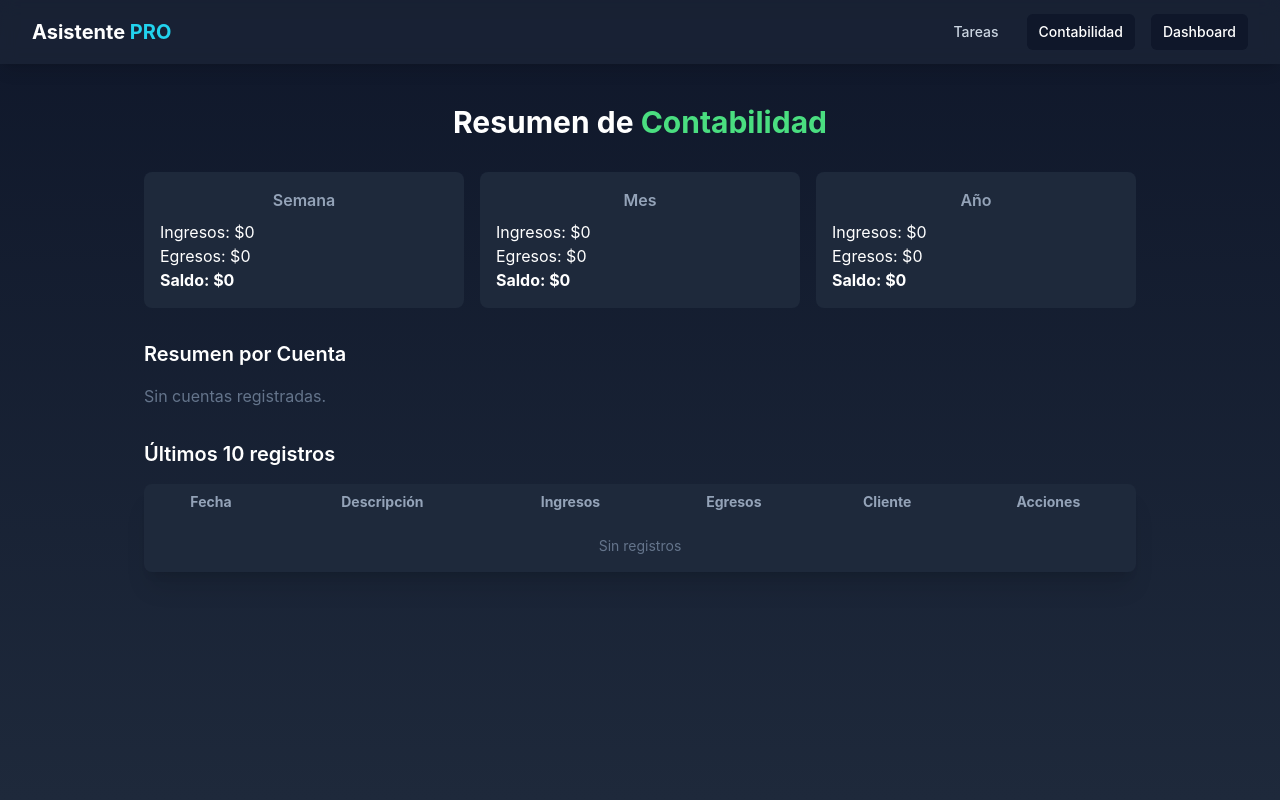
After one commit to jensen27718/registro_voz, a Django app: page /contabilidad/dashboard/ in a window 1280 px wide. The commit adds this page. Run offline with Django 4.2, Linux system fonts and the light colour scheme; data that the repository does not hold is empty; some libraries are stand-ins or nearby versions; some web fonts are replaced.

Commit message:
Merge main into work and resolve conflicts

```diff
--- /dev/null
+++ b/interfaz/templates/interfaz/dashboard.html
@@ -0,0 +1,109 @@
+{% extends 'base.html' %}
+
+{% block title %}Dashboard Contable{% endblock %}
+
+{% block content %}
+<div class="max-w-5xl mx-auto px-4">
+  <header class="text-center mb-8">
+    <h1 class="text-3xl font-bold text-white">Resumen de <span class="text-green-400">Contabilidad</span></h1>
+  </header>
+
+  <div class="grid grid-cols-1 sm:grid-cols-3 gap-4 mb-8">
+    <div class="bg-slate-800 rounded-lg p-4">
+      <h2 class="text-center font-semibold text-slate-400 mb-2">Semana</h2>
+      <p>Ingresos: ${{ totales_semana.ingresos }}</p>
+      <p>Egresos: ${{ totales_semana.egresos }}</p>
+      <p class="font-bold">Saldo: ${{ totales_semana.saldo }}</p>
+    </div>
+    <div class="bg-slate-800 rounded-lg p-4">
+      <h2 class="text-center font-semibold text-slate-400 mb-2">Mes</h2>
+      <p>Ingresos: ${{ totales_mes.ingresos }}</p>
+      <p>Egresos: ${{ totales_mes.egresos }}</p>
+      <p class="font-bold">Saldo: ${{ totales_mes.saldo }}</p>
+    </div>
+    <div class="bg-slate-800 rounded-lg p-4">
+      <h2 class="text-center font-semibold text-slate-400 mb-2">Año</h2>
+      <p>Ingresos: ${{ totales_anio.ingresos }}</p>
+      <p>Egresos: ${{ totales_anio.egresos }}</p>
+      <p class="font-bold">Saldo: ${{ totales_anio.saldo }}</p>
+    </div>
+  </div>
+
+  <h2 class="text-xl font-semibold mb-4">Resumen por Cuenta</h2>
+  <div class="grid grid-cols-1 sm:grid-cols-2 lg:grid-cols-3 gap-4 mb-8">
+    {% for c in cuentas_data %}
+    <div class="bg-slate-800 rounded-lg p-4 space-y-2">
+      <h3 class="text-center font-bold text-cyan-400">{{ c.cuenta.nombre }}</h3>
+      <p class="text-center font-semibold">Saldo actual: ${{ c.saldo_actual }}</p>
+      <div class="grid grid-cols-3 gap-2 text-sm">
+        <div>
+          <h4 class="text-center text-slate-400 font-semibold mb-1">Semana</h4>
+          <p>Ing: ${{ c.totales_semana.ingresos }}</p>
+          <p>Egr: ${{ c.totales_semana.egresos }}</p>
+        </div>
+        <div>
+          <h4 class="text-center text-slate-400 font-semibold mb-1">Mes</h4>
+          <p>Ing: ${{ c.totales_mes.ingresos }}</p>
+          <p>Egr: ${{ c.totales_mes.egresos }}</p>
+        </div>
+        <div>
+          <h4 class="text-center text-slate-400 font-semibold mb-1">Año</h4>
+          <p>Ing: ${{ c.totales_anio.ingresos }}</p>
+          <p>Egr: ${{ c.totales_anio.egresos }}</p>
+        </div>
+      </div>
+    </div>
+    {% empty %}
+    <p class="text-slate-500">Sin cuentas registradas.</p>
+    {% endfor %}
+  </div>
+
+  <h2 class="text-xl font-semibold mb-4">Últimos 10 registros</h2>
+  <div class="bg-slate-800 rounded-lg overflow-hidden shadow-xl">
+    <table class="w-full text-sm">
+      <thead class="text-slate-400">
+        <tr>
+          <th class="px-4 py-2">Fecha</th>
+          <th class="px-4 py-2">Descripción</th>
+          <th class="px-4 py-2">Ingresos</th>
+          <th class="px-4 py-2">Egresos</th>
+          <th class="px-4 py-2">Cliente</th>
+          <th class="px-4 py-2">Acciones</th>
+        </tr>
+      </thead>
+      <tbody class="divide-y divide-slate-700">
+        {% for r in registros_recientes %}
+        <tr>
+          <td class="px-4 py-2">{{ r.fecha|date:'Y-m-d' }}</td>
+          <td class="px-4 py-2">{{ r.descripcion }}</td>
+          <td class="px-4 py-2">{{ r.ingresos }}</td>
+          <td class="px-4 py-2">{{ r.egresos }}</td>
+          <td class="px-4 py-2">{{ r.cliente.nombre|default:'--' }}</td>
+          <td class="px-4 py-2 whitespace-nowrap">
+            <a href="{% url 'interfaz:editar_registro' r.id %}" class="text-yellow-400 mr-2">Editar</a>
+            <button onclick="eliminarRegistro({{ r.id }})" class="text-red-500">Eliminar</button>
+          </td>
+        </tr>
+        {% empty %}
+        <tr><td colspan="6" class="text-center py-4 text-slate-500">Sin registros</td></tr>
+        {% endfor %}
+      </tbody>
+    </table>
+  </div>
+  <form id="delete-form" method="post" class="hidden">{% csrf_token %}</form>
+</div>
+{% endblock %}
+
+{% block extra_scripts %}
+<script>
+async function eliminarRegistro(id){
+  if(!confirm('¿Eliminar el registro?')) return;
+  const form = document.getElementById('delete-form');
+  await fetch(`{% url 'interfaz:eliminar_registro' 0 %}`.replace('0', id), {
+    method: 'POST',
+    headers: {'X-CSRFToken': form.querySelector('input[name="csrfmiddlewaretoken"]').value}
+  });
+  window.location.reload();
+}
+</script>
+{% endblock %}
--- a/interfaz/urls.py
+++ b/interfaz/urls.py
@@ -1,14 +1,15 @@
-# interfaz/urls.py
 from django.urls import path
 from . import views
 
-app_name = 'interfaz' # <-- AÑADIR ESTA LÍNEA
+app_name = 'interfaz'
 
 urlpatterns = [
     path('', views.home, name='home'),
+    path('dashboard/', views.dashboard, name='dashboard'),
     path('analizar/', views.analizar_texto, name='analizar'),
     path('registrar/', views.registrar_datos, name='registrar'),
-    # --- NUEVAS RUTAS PARA CREACIÓN DINÁMICA ---
     path('crear/categoria/', views.crear_categoria, name='crear_categoria'),
     path('crear/cuenta/', views.crear_cuenta, name='crear_cuenta'),
+    path('editar/<int:registro_id>/', views.editar_registro, name='editar_registro'),
+    path('eliminar/<int:registro_id>/', views.eliminar_registro, name='eliminar_registro'),
 ]
--- a/interfaz/views.py
+++ b/interfaz/views.py
@@ -1,29 +1,29 @@
-# interfaz/views.py
-
 import os
 import json
 import gspread
 import google.generativeai as genai
-from datetime import datetime
-from django.shortcuts import render
+from datetime import datetime, timedelta
+from difflib import get_close_matches
+
+from django.conf import settings
+from django.shortcuts import render, get_object_or_404, redirect
 from django.http import JsonResponse
 from django.views.decorators.csrf import csrf_exempt
-from django.conf import settings
-from .models import Categoria, Cuenta
-from difflib import get_close_matches # Importamos la librería para coincidencias aproximadas
+from django.utils import timezone
+from django.db.models import Sum
+
 from google.oauth2.service_account import Credentials
 from gspread.exceptions import SpreadsheetNotFound
 from googleapiclient.discovery import build
 
-# --- CONFIGURACIÓN ---
+from .models import Categoria, Cuenta, Cliente, Registro
+
 SCOPES = [
     "https://www.googleapis.com/auth/spreadsheets",
     "https://www.googleapis.com/auth/drive",
 ]
 
-# interfaz/views.py - CÓDIGO UNIFICADO
 try:
-    # Intenta importar el archivo de secretos del proyecto principal
     from registro_voz import secrets
 except ImportError:
     secrets = None
@@ -36,7 +36,6 @@ else:
 if GEMINI_API_KEY:
     genai.configure(api_key=GEMINI_API_KEY)
 
-
 CREDS_FILE = os.path.join(settings.BASE_DIR, 'credentials.json')
 creds = Credentials.from_service_account_file(CREDS_FILE, scopes=SCOPES)
 client = gspread.authorize(creds)
@@ -46,10 +45,6 @@ HEADERS = ["fecha", "categoria", "cuenta", "descripcion", "egresos", "ingresos"]
 
 
 def get_or_create_worksheet():
-    """
-    Busca la hoja de cálculo por su nombre dentro de una carpeta específica.
-    Si la hoja o la carpeta no existen, las crea.
-    """
     try:
         drive_service = build('drive', 'v3', credentials=creds)
         folders_response = drive_service.files().list(
@@ -68,44 +63,31 @@ def get_or_create_worksheet():
             }
             folder = drive_service.files().create(body=folder_metadata, fields='id').execute()
             folder_id = folder.get('id')
-            print(f"Carpeta '{CONTABILIDAD_FOLDER_NAME}' creada con ID: {folder_id}")
-
             user_permission = {
                 'type': 'user',
                 'role': 'writer',
                 'emailAddress': 'artperezjensen@gmail.com'
             }
             drive_service.permissions().create(fileId=folder_id, body=user_permission, fields='id').execute()
-            print(f"Carpeta compartida con artperezjensen@gmail.com")
 
         try:
             spreadsheet = client.open(SHEET_NAME, folder_id=folder_id)
-            # print(f"Hoja '{SHEET_NAME}' encontrada.")
             return spreadsheet.sheet1
         except SpreadsheetNotFound:
-            print(f"Hoja '{SHEET_NAME}' no encontrada. Creando una nueva...")
             spreadsheet = client.create(SHEET_NAME, folder_id=folder_id)
             worksheet = spreadsheet.sheet1
             worksheet.append_row(HEADERS)
-            print(f"Hoja '{SHEET_NAME}' creada y encabezados añadidos.")
             return worksheet
-    except Exception as e:
-        print(f"Un error ocurrió en get_or_create_worksheet: {e}")
-        # En lugar de crashear, devolvemos None para que la vista principal pueda manejar el error.
+    except Exception:
         return None
 
 
 def home(request):
-    """Renderiza la página principal."""
     return render(request, 'interfaz/voz.html')
 
 
 @csrf_exempt
 def analizar_texto(request):
-    """
-    Analiza el texto en un solo paso y devuelve las mejores coincidencias
-    junto con las listas completas de opciones para el formulario.
-    """
     if request.method != 'POST':
         return JsonResponse({'error': 'Método no permitido'}, status=405)
 
@@ -114,108 +96,198 @@ def analizar_texto(request):
         texto_usuario = data.get('texto')
 
         prompt = f"""
-        Extrae los campos {", ".join(HEADERS)} del texto del usuario.
-        Extrae la categoría y la cuenta textualmente como las dice el usuario. No intentes validarlas.
+        Extrae los campos {', '.join(HEADERS)} y un campo opcional llamado cliente del texto del usuario.
+        Extrae la categoría y la cuenta textualmente como las dice el usuario.
         Usa la fecha de hoy ({datetime.now().strftime('%Y-%m-%d')}) si no se especifica.
         Texto del Usuario: "{texto_usuario}"
 
-        Responde ÚNICAMENTE con un objeto JSON que tenga una única clave raíz llamada "datos_extraidos".
-        EJEMPLO DE RESPUESTA CORRECTA:
+        Responde ÚNICAMENTE con un objeto JSON llamado "datos_extraidos".
+        EJEMPLO:
         {{
             "datos_extraidos": {{
                 "fecha": "2025-06-25",
                 "categoria": "Comida",
                 "cuenta": "Efectivo",
-                "descripcion": "almuerzo en el restaurante",
+                "descripcion": "almuerzo",
                 "egresos": 150.50,
-                "ingresos": 0
+                "ingresos": 0,
+                "cliente": "Juan"
             }}
         }}
         """
         model = genai.GenerativeModel('gemini-2.5-flash-preview-04-17')
         response = model.generate_content(prompt)
-        cleaned_response = response.text.strip().replace('`', '').replace('json', '')
-        ai_response = json.loads(cleaned_response)
-
-        # Manejo robusto de la respuesta de la IA (si devuelve lista o dict)
+        cleaned = response.text.strip().replace('`', '').replace('json', '')
+        ai_response = json.loads(cleaned)
         datos_extraidos = {}
-        if isinstance(ai_response, list) and len(ai_response) > 0:
+        if isinstance(ai_response, list) and ai_response:
             datos_extraidos = ai_response[0]
         elif isinstance(ai_response, dict):
-            datos_extraidos = ai_response.get("datos_extraidos", {})
+            datos_extraidos = ai_response.get('datos_extraidos', {})
 
-        if not datos_extraidos:
-             raise ValueError("La respuesta de la IA no contiene datos extraíbles.")
-
-        # --- Lógica de mejor coincidencia en Python (Case-Insensitive) ---
         categorias_db = {c.lower(): c for c in Categoria.objects.values_list('nombre', flat=True)}
         cuentas_db = {c.lower(): c for c in Cuenta.objects.values_list('nombre', flat=True)}
 
-        categoria_usuario_lower = str(datos_extraidos.get('categoria', '')).lower().strip()
-        if categoria_usuario_lower:
-            sugerencias_cat = get_close_matches(categoria_usuario_lower, list(categorias_db.keys()), n=1, cutoff=0.6)
-            datos_extraidos['categoria'] = categorias_db[sugerencias_cat[0]] if sugerencias_cat else ""
+        cat_lower = str(datos_extraidos.get('categoria', '')).lower().strip()
+        if cat_lower:
+            match = get_close_matches(cat_lower, list(categorias_db.keys()), n=1, cutoff=0.6)
+            datos_extraidos['categoria'] = categorias_db[match[0]] if match else ''
 
-        cuenta_usuario_lower = str(datos_extraidos.get('cuenta', '')).lower().strip()
-        if cuenta_usuario_lower:
-            sugerencias_cue = get_close_matches(cuenta_usuario_lower, list(cuentas_db.keys()), n=1, cutoff=0.6)
-            datos_extraidos['cuenta'] = cuentas_db[sugerencias_cue[0]] if sugerencias_cue else ""
+        cue_lower = str(datos_extraidos.get('cuenta', '')).lower().strip()
+        if cue_lower:
+            match = get_close_matches(cue_lower, list(cuentas_db.keys()), n=1, cutoff=0.6)
+            datos_extraidos['cuenta'] = cuentas_db[match[0]] if match else ''
 
         return JsonResponse({
             'datos_extraidos': datos_extraidos,
             'todas_las_categorias': sorted(list(categorias_db.values())),
             'todas_las_cuentas': sorted(list(cuentas_db.values())),
         })
+    except Exception as e:
+        return JsonResponse({'error': str(e)}, status=500)
 
-    except Exception as e:
-        print(f"Error en analizar_texto: {e}")
-        return JsonResponse({'error': str(e)}, status=500)
 
 @csrf_exempt
 def crear_categoria(request):
-    """Crea una nueva categoría y devuelve la lista actualizada."""
     if request.method == 'POST':
         data = json.loads(request.body)
         nombre = data.get('nombre', '').strip()
         if nombre:
-            obj, created = Categoria.objects.get_or_create(nombre=nombre)
-            if created: print(f"Nueva categoría creada: {obj.nombre}")
+            obj, _ = Categoria.objects.get_or_create(nombre=nombre)
             categorias_actualizadas = sorted(list(Categoria.objects.values_list('nombre', flat=True)))
             return JsonResponse({'status': 'success', 'nuevas_opciones': categorias_actualizadas, 'nuevo_valor': obj.nombre})
-    return JsonResponse({'status': 'error', 'message': 'Método no permitido o nombre inválido'}, status=400)
+    return JsonResponse({'status': 'error'}, status=400)
+
 
 @csrf_exempt
 def crear_cuenta(request):
-    """Crea una nueva cuenta y devuelve la lista actualizada."""
     if request.method == 'POST':
         data = json.loads(request.body)
         nombre = data.get('nombre', '').strip()
         if nombre:
-            obj, created = Cuenta.objects.get_or_create(nombre=nombre)
-            if created: print(f"Nueva cuenta creada: {obj.nombre}")
+            obj, _ = Cuenta.objects.get_or_create(nombre=nombre)
             cuentas_actualizadas = sorted(list(Cuenta.objects.values_list('nombre', flat=True)))
             return JsonResponse({'status': 'success', 'nuevas_opciones': cuentas_actualizadas, 'nuevo_valor': obj.nombre})
-    return JsonResponse({'status': 'error', 'message': 'Método no permitido o nombre inválido'}, status=400)
+    return JsonResponse({'status': 'error'}, status=400)
+
 
 @csrf_exempt
 def registrar_datos(request):
-    """Recibe los datos finales y validados del formulario y los guarda en Google Sheets."""
     if request.method != 'POST':
         return JsonResponse({'error': 'Método no permitido'}, status=405)
     try:
         data = json.loads(request.body)
         datos_finales = data.get('datos')
         if not datos_finales:
-            return JsonResponse({'error': 'No se recibieron datos para registrar'}, status=400)
+            return JsonResponse({'error': 'No se recibieron datos'}, status=400)
 
         worksheet = get_or_create_worksheet()
         if worksheet is None:
             return JsonResponse({'error': 'No se pudo acceder a la hoja de cálculo.'}, status=500)
 
-        fila_a_guardar = [datos_finales.get(h, "") for h in HEADERS]
-        worksheet.append_row(fila_a_guardar)
+        fila = [datos_finales.get(h, '') for h in HEADERS]
+        worksheet.append_row(fila)
+
+        cliente_obj = None
+        nombre_cliente = datos_finales.get('cliente')
+        if nombre_cliente:
+            cliente_obj, _ = Cliente.objects.get_or_create(nombre=nombre_cliente)
+
+        Registro.objects.create(
+            fecha=datos_finales.get('fecha') or timezone.now().date(),
+            descripcion=datos_finales.get('descripcion', ''),
+            categoria=Categoria.objects.filter(nombre=datos_finales.get('categoria')).first(),
+            cuenta=Cuenta.objects.filter(nombre=datos_finales.get('cuenta')).first(),
+            egresos=datos_finales.get('egresos') or 0,
+            ingresos=datos_finales.get('ingresos') or 0,
+            cliente=cliente_obj
+        )
 
         return JsonResponse({'status': 'success', 'message': '¡Registro guardado con éxito!'})
     except Exception as e:
-        print(f"Error en registrar_datos: {e}")
         return JsonResponse({'error': str(e)}, status=500)
+
+
+def _totales_desde(qs):
+    ingresos = qs.aggregate(total=Sum('ingresos'))['total'] or 0
+    egresos = qs.aggregate(total=Sum('egresos'))['total'] or 0
+    return {
+        'ingresos': ingresos,
+        'egresos': egresos,
+        'saldo': ingresos - egresos,
+    }
+
+
+def dashboard(request):
+    hoy = timezone.now().date()
+    inicio_semana = hoy - timedelta(days=hoy.weekday())
+    inicio_mes = hoy.replace(day=1)
+    inicio_anio = hoy.replace(month=1, day=1)
+
+    totales_semana = _totales_desde(
+        Registro.objects.filter(
+            fecha__range=[inicio_semana, inicio_semana + timedelta(days=6)]
+        )
+    )
+    totales_mes = _totales_desde(Registro.objects.filter(fecha__gte=inicio_mes))
+    totales_anio = _totales_desde(Registro.objects.filter(fecha__gte=inicio_anio))
+    recientes = Registro.objects.order_by('-fecha', '-id')[:10]
+
+    cuentas_data = []
+    for cuenta in Cuenta.objects.all():
+        qs_cuenta = Registro.objects.filter(cuenta=cuenta)
+        cuentas_data.append(
+            {
+                'cuenta': cuenta,
+                'saldo_actual': _totales_desde(qs_cuenta)['saldo'],
+                'totales_semana': _totales_desde(
+                    qs_cuenta.filter(
+                        fecha__range=[inicio_semana, inicio_semana + timedelta(days=6)]
+                    )
+                ),
+                'totales_mes': _totales_desde(qs_cuenta.filter(fecha__gte=inicio_mes)),
+                'totales_anio': _totales_desde(qs_cuenta.filter(fecha__gte=inicio_anio)),
+            }
+        )
+    context = {
+        'totales_semana': totales_semana,
+        'totales_mes': totales_mes,
+        'totales_anio': totales_anio,
+        'registros_recientes': recientes,
+        'cuentas_data': cuentas_data,
+    }
+    return render(request, 'interfaz/dashboard.html', context)
+
+
+def editar_registro(request, registro_id):
+    registro = get_object_or_404(Registro, id=registro_id)
+    if request.method == 'POST':
+        registro.fecha = request.POST.get('fecha', registro.fecha)
+        registro.descripcion = request.POST.get('descripcion', '')
+        registro.egresos = request.POST.get('egresos') or 0
+        registro.ingresos = request.POST.get('ingresos') or 0
+        registro.categoria = Categoria.objects.filter(nombre=request.POST.get('categoria')).first()
+        registro.cuenta = Cuenta.objects.filter(nombre=request.POST.get('cuenta')).first()
+        nombre_cliente = request.POST.get('cliente')
+        if nombre_cliente:
+            registro.cliente, _ = Cliente.objects.get_or_create(nombre=nombre_cliente)
+        else:
+            registro.cliente = None
+        registro.save()
+        return redirect('interfaz:dashboard')
+
+    context = {
+        'registro': registro,
+        'categorias': Categoria.objects.all(),
+        'cuentas': Cuenta.objects.all(),
+    }
+    return render(request, 'interfaz/editar_registro.html', context)
+
+
+@csrf_exempt
+def eliminar_registro(request, registro_id):
+    registro = get_object_or_404(Registro, id=registro_id)
+    if request.method == 'POST':
+        registro.delete()
+        return redirect('interfaz:dashboard')
+    return JsonResponse({'error': 'Método no permitido'}, status=405)
--- a/templates/base.html
+++ b/templates/base.html
@@ -16,6 +16,7 @@
         .ts-dropdown { background-color: #334155 !important; border-color: #475569 !important; }
         .ts-dropdown .option, .ts-dropdown .create { color: #cbd5e1 !important; }
         .ts-dropdown .active { background-color: #0ea5e9 !important; color: #fff !important; }
+        .completed-row td { text-decoration: line-through; color: #94a3b8; }
     </style>
     {% block extra_styles %}{% endblock %}
 </head>
@@ -33,6 +34,7 @@
                         {% with request.resolver_match.app_name as app_name %}
                         <a href="{% url 'gestor_tareas:lista_tareas' %}" class="px-3 py-2 rounded-md text-sm font-medium {% if app_name == 'gestor_tareas' %} bg-slate-900 text-white {% else %} text-slate-300 hover:bg-slate-700 hover:text-white {% endif %}">Tareas</a>
                         <a href="{% url 'interfaz:home' %}" class="px-3 py-2 rounded-md text-sm font-medium {% if app_name == 'interfaz' %} bg-slate-900 text-white {% else %} text-slate-300 hover:bg-slate-700 hover:text-white {% endif %}">Contabilidad</a>
+                        <a href="{% url 'interfaz:dashboard' %}" class="px-3 py-2 rounded-md text-sm font-medium {% if app_name == 'interfaz' %} bg-slate-900 text-white {% else %} text-slate-300 hover:bg-slate-700 hover:text-white {% endif %}">Dashboard</a>
                         {% endwith %}
                     </div>
                 </div>
@@ -51,6 +53,7 @@
                 {% with request.resolver_match.app_name as app_name %}
                 <a href="{% url 'gestor_tareas:lista_tareas' %}" class="block px-3 py-2 rounded-md text-base font-medium {% if app_name == 'gestor_tareas' %} bg-slate-900 text-white {% else %} text-slate-300 hover:bg-slate-700 hover:text-white {% endif %}">Tareas</a>
                 <a href="{% url 'interfaz:home' %}" class="block px-3 py-2 rounded-md text-base font-medium {% if app_name == 'interfaz' %} bg-slate-900 text-white {% else %} text-slate-300 hover:bg-slate-700 hover:text-white {% endif %}">Contabilidad</a>
+                <a href="{% url 'interfaz:dashboard' %}" class="block px-3 py-2 rounded-md text-base font-medium {% if app_name == 'interfaz' %} bg-slate-900 text-white {% else %} text-slate-300 hover:bg-slate-700 hover:text-white {% endif %}">Dashboard</a>
                 {% endwith %}
             </div>
         </div>
```
Also changed, not shown: interfaz/admin.py (+14 -1 lines), interfaz/models.py (+31 -7 lines), interfaz/templates/interfaz/editar_registro.html (added, +56 -0 lines), interfaz/templates/interfaz/voz.html (+22 -47 lines), interfaz/migrations/0002_registro_cliente.py (added).
